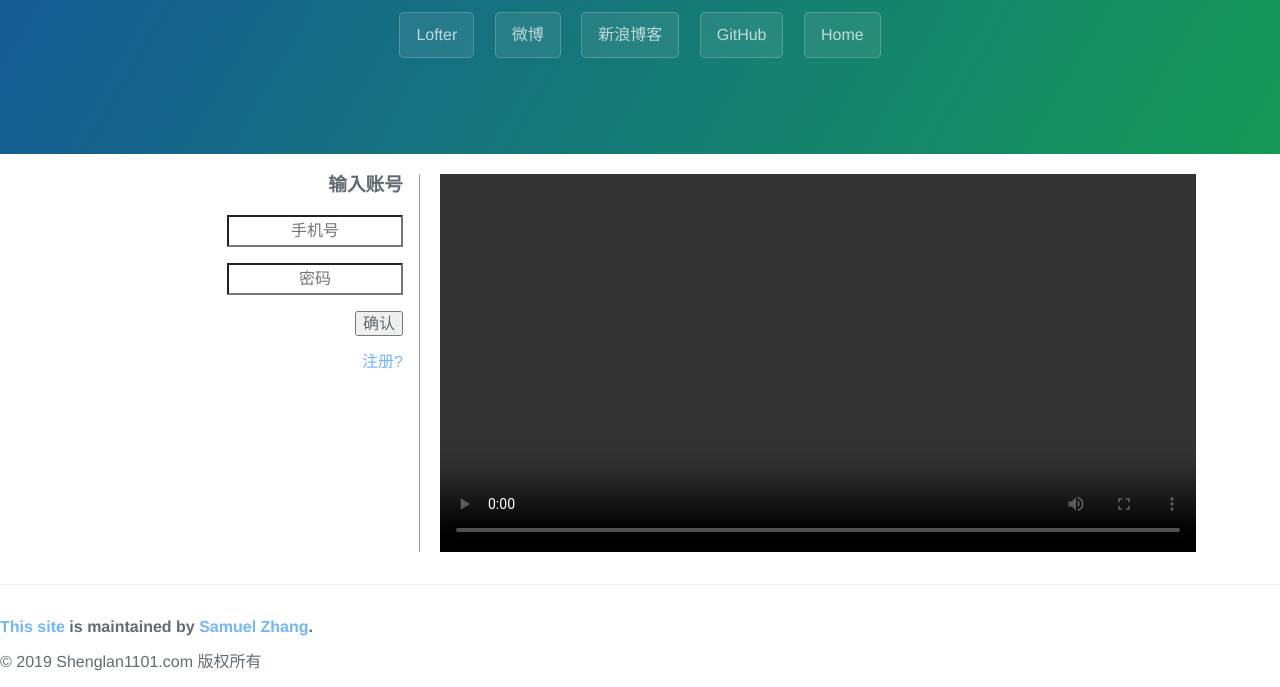
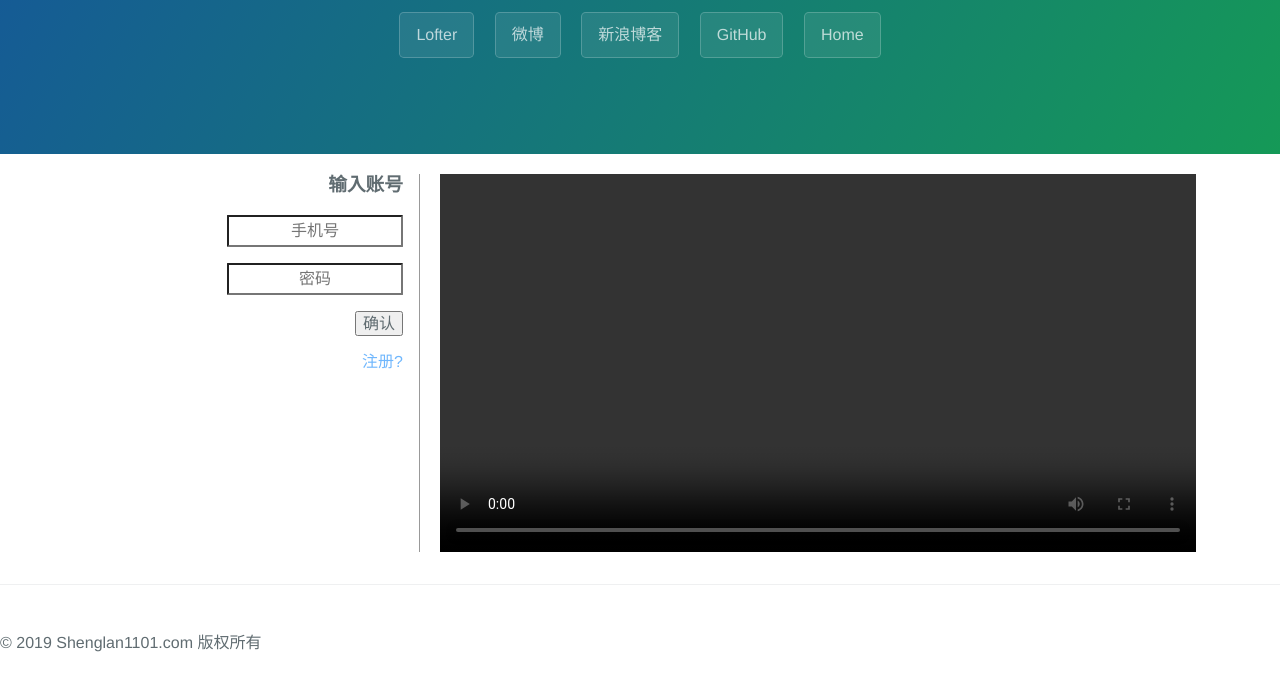
Before and after one commit to legendsnow/wsssue, a plain HTML site: page phoenix.html in a window 1280 px wide. Shown: the part 162-849 px from the top of the page. Drawn offline with Linux system fonts and the light colour scheme.

Commit message:
Update phoenix.html

```diff
--- a/phoenix.html
+++ b/phoenix.html
@@ -174,7 +174,6 @@ video {
 </script>
 </body>
 <footer class="site-footer">
-        <span class="site-footer-owner"><a href="https://github.com/legendsnow/samuel.github.com">This site</a> is maintained by <a href="https://github.com/legendsnow">Samuel Zhang</a>.</span>
         <p class="copyright">
           © 2019 Shenglan1101.com 版权所有
         </p>
```
